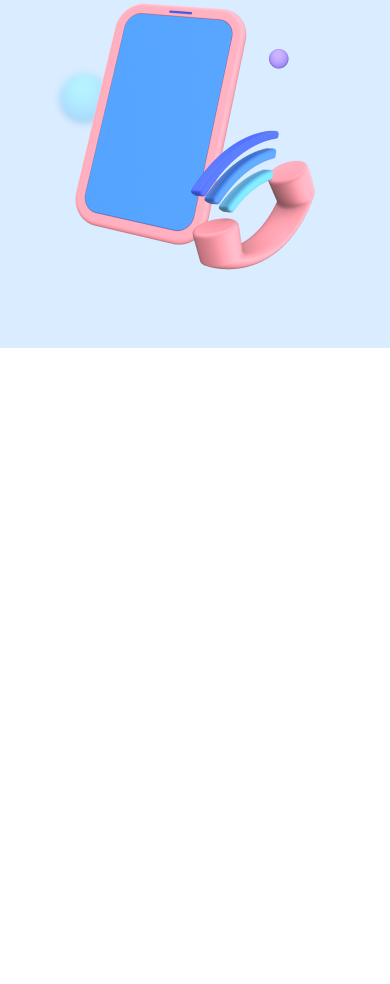
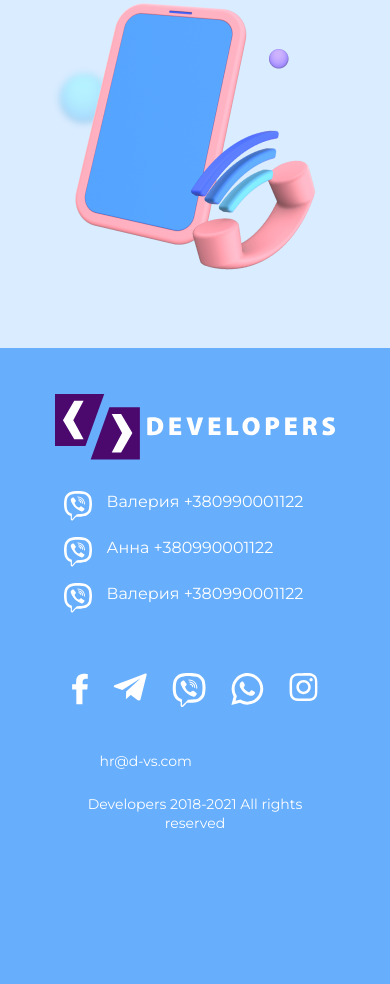
Before and after one commit to tommychubenko/07-2022-DevelopersWebSite, a plain HTML site: page index.html in a window 390 px wide. Shown: the part 4657-5641 px from the top of the page. Before the commit the page ends 5005 px from the top, so only its background shows below. Drawn offline with Linux system fonts and the light colour scheme.

Commit message:
Mobile wersion exept mobile-menu

```diff
--- a/index.html
+++ b/index.html
@@ -385,14 +385,53 @@
             <div class="request_title">Обсудить проект</div>
             <p class="request_text">Расскажите о своих бизнес-целях и мы поможем вам в их достижении</p>
             <form action="" class="request_form">
-                <input type="text" class="request_form--input" placeholder="Имя" required >
-                <input  class="request_form--input" placeholder="Telegram/Viber" required type="number">
-                <input  class="request_form--input" placeholder="Email" required type="email">
+                <input type="text" class="request_form--input" placeholder="Имя" required>
+                <input class="request_form--input" placeholder="Telegram/Viber" required type="number">
+                <input class="request_form--input" placeholder="Email" required type="email">
                 <button type="submit" class="request_form--btn button_one">Отправить</button>
             </form>
             <img src="/images/request_image.png" alt="" class="request_image">
         </div>
     </section>
+    <section class="footer">
+        <div class="container">
+            <img src="/images/logo_footer.svg" alt="" class="footer_logo">
+           <div class="footer_info"><ul class="footer_contacts--list">
+            <li class="footer_contacts--item"><a href="" class="footer_contacts--link"><img src="/images/viber_logo_1.svg"
+                        alt="" class="footer_contacts--link--logo">
+                    <p class="footer_contacts--text">Валерия
+                        +380990001122</p>
+                </a></li>
+            <li class="footer_contacts--item"><a href="" class="footer_contacts--link"><img src="/images/viber_logo_1.svg"
+                        alt="" class="footer_contacts--link--logo">
+                    <p class="footer_contacts--text">Анна
+                        +380990001122</p>
+                </a></li>
+            <li class="footer_contacts--item"><a href="" class="footer_contacts--link"><img src="/images/viber_logo_1.svg"
+                        alt="" class="footer_contacts--link--logo">
+                    <p class="footer_contacts--text">Валерия
+                        +380990001122</p>
+                </a></li>
+
+        </ul>
+        <ul class="footer_social--list">
+            <li class="footer_social--item"><a href="" class="footer_social--link"><img src="/images/fb.svg" alt="facebook"
+                        class="footer_social--link--logo"></a></li>
+            <li class="footer_social--item"><a href="" class="footer_social--link"><img src="/images/tg.svg" alt="telegram"
+                        class="footer_social--link--logo"></a></li>
+            <li class="footer_social--item"><a href="" class="footer_social--link"><img src="/images/viber.svg" alt="viber"
+                        class="footer_social--link--logo"></a></li>
+            <li class="footer_social--item"><a href="" class="footer_social--link"><img src="/images/whatsapp.svg" alt="watsapp"
+                        class="footer_social--link--logo"></a></li>
+            <li class="footer_social--item"><a href="" class="footer_social--link"><img src="/images/insta.svg" alt="instagram"
+                        class="footer_social--link--logo"></a></li>
+        </ul>
+        <div class="footer_copyrights">
+            <p class="footer_copyrights--email">hr@d-vs.com</p>
+            <p class="footer_copyrights--info">Developers 2018-2021 All rights reserved</p>
+        </div></div>
+    </section>
+    </div>
     <script src="./scripts/index.js" type="module"></script>
 
 </body>
--- /dev/null
+++ b/scss/components/_footer.scss
@@ -0,0 +1,54 @@
+.footer{
+    background-color: $bg-color-header-footer;
+    padding-top: 46px;
+    padding-bottom: 150px;
+    text-align: center;
+    &_info{
+        padding: 0 36px;
+    }
+    &_logo{
+        margin-bottom: 26px;
+    }
+
+    &_contacts--list{
+
+        margin-bottom: 60px;
+    }
+    &_contacts--item{
+        margin-bottom: 16px;
+    }
+    &_contacts--link{
+        display: flex;
+        text-decoration: none;
+        color: #ffffff;
+        font-weight: 400;
+            font-size: 16px;
+            line-height: 1.4;
+        &--logo{
+            margin-right: 15px;
+        }
+    }
+    &_social--list{
+        display: flex;
+        justify-content: center;
+        margin-bottom: 41px;
+
+    }
+    &_social--item:not(:last-child){
+        margin-right: 25px;
+    }
+    &_copyrights{
+        color: #ffffff;
+        font-weight: 400;
+            font-size: 14px;
+            line-height: 1.4;
+
+            text-align: center;
+            &--email{
+                text-align: left;
+                margin-left: 36px;
+                margin-bottom: 23px;
+
+            }
+    }
+}
--- a/scss/components/_global.scss
+++ b/scss/components/_global.scss
@@ -4,6 +4,7 @@ body {
     font-family: 'Montserrat', sans-serif;
     font-style: normal;
     color: #000000;
+
 
 
 }
@@ -13,6 +14,7 @@ body {
 $tablet: 767.98 + px;
 $pc: 1199.98 + px;
 $secondBgColor: #DAECFF;
+$bg-color-header-footer: #67AEFC;
 
 button {
     cursor: pointer;
--- a/scss/components/_header.scss
+++ b/scss/components/_header.scss
@@ -1,5 +1,5 @@
 .header{
-    background-color: #67AEFC;
+    background-color: $bg-color-header-footer;
     height: 49px;
     padding: 0 16px 0 12px;
     display: flex;
--- a/scss/components/_request.scss
+++ b/scss/components/_request.scss
@@ -37,6 +37,7 @@
             &--btn{
                 margin-top: 5px;
                 margin-bottom: 42px;
+                width: 335px;
             }
         }
         &_image{
--- a/scss/main.scss
+++ b/scss/main.scss
@@ -7,4 +7,5 @@
 @import '../scss/components/samples';
 @import '../scss/components/moreInfo';
 @import '../scss/components/request';
+@import '../scss/components/footer'
 // @import '../scss/components/slider'
```
Also changed, not shown: css/main.css, css/main.min.css, images/fb.svg (added), images/insta.svg (added), images/logo_footer.svg (added), images/tg.svg (added), images/viber.svg (added), images/viber_logo_1.svg (added), images/whatsapp.svg (added), 2 other files.
